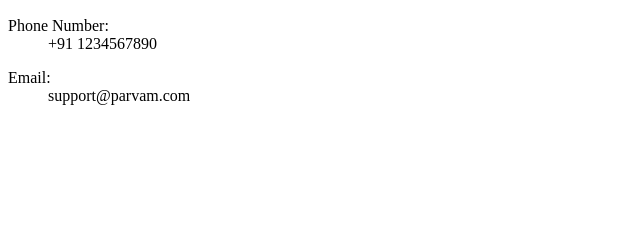
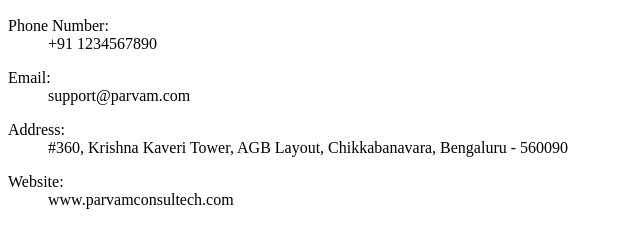
Before and after one commit to Chandan6005/ParvaM-CEC-GenAI-Workshop, a plain HTML site: page contact.html in a window 1280 px wide. Shown: the part 110-358 px from the top of the page, without its empty margins (0-640 px from the left). Drawn offline with Linux system fonts and the light colour scheme.

Commit message:
modified the contact file

```diff
--- a/contact.html
+++ b/contact.html
@@ -16,5 +16,13 @@
         <dt>Email: </dt>
         <dd>support@parvam.com</dd>
     </dl>
+    <dl>
+        <dt>Address: </dt>
+        <dd>#360, Krishna Kaveri Tower, AGB Layout, Chikkabanavara, Bengaluru - 560090</dd>
+    </dl>
+    <dl>
+        <dt>Website: </dt>
+        <dd>www.parvamconsultech.com</dd>
+    </dl>
 </body>
 </html>
```
